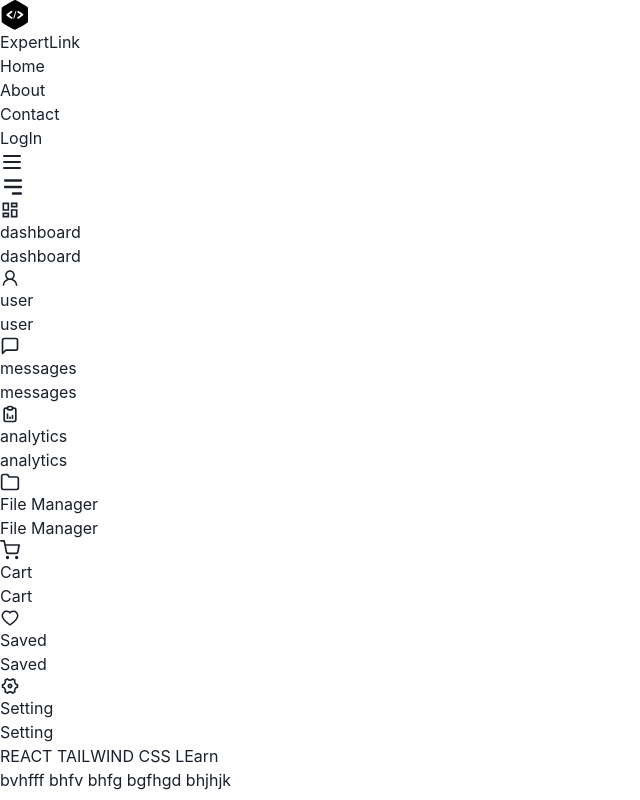
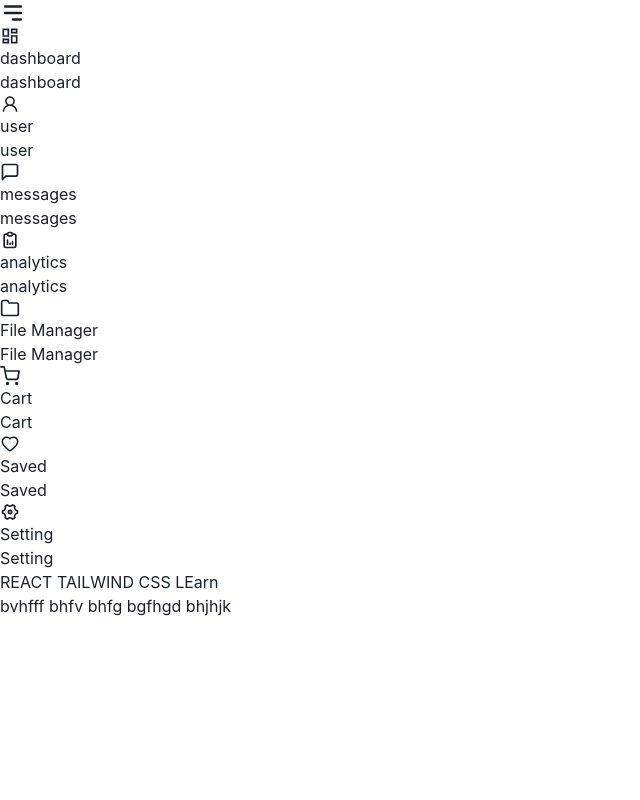
Before and after one commit to dhruvishavaghani/ExpertLink, a React (Vite) app in the folder frontend/: page /dashboard in a window 1280 px wide. Shown: the whole page, without its empty margins (0-640 px from the left). Built offline with nearby package versions, Linux system fonts and the light colour scheme.

Commit message:
dashboard

```diff
--- a/frontend/src/App.jsx
+++ b/frontend/src/App.jsx
@@ -12,7 +12,7 @@
 
   return (
     <Router>
-      <Nav/>
+      {location.pathname !=='/dashboard' && <Nav/>}
       <Routes>
           <Route path='/' element={<Home/>}/>
           <Route path='/signup' element={<Signup/>}/>
```
